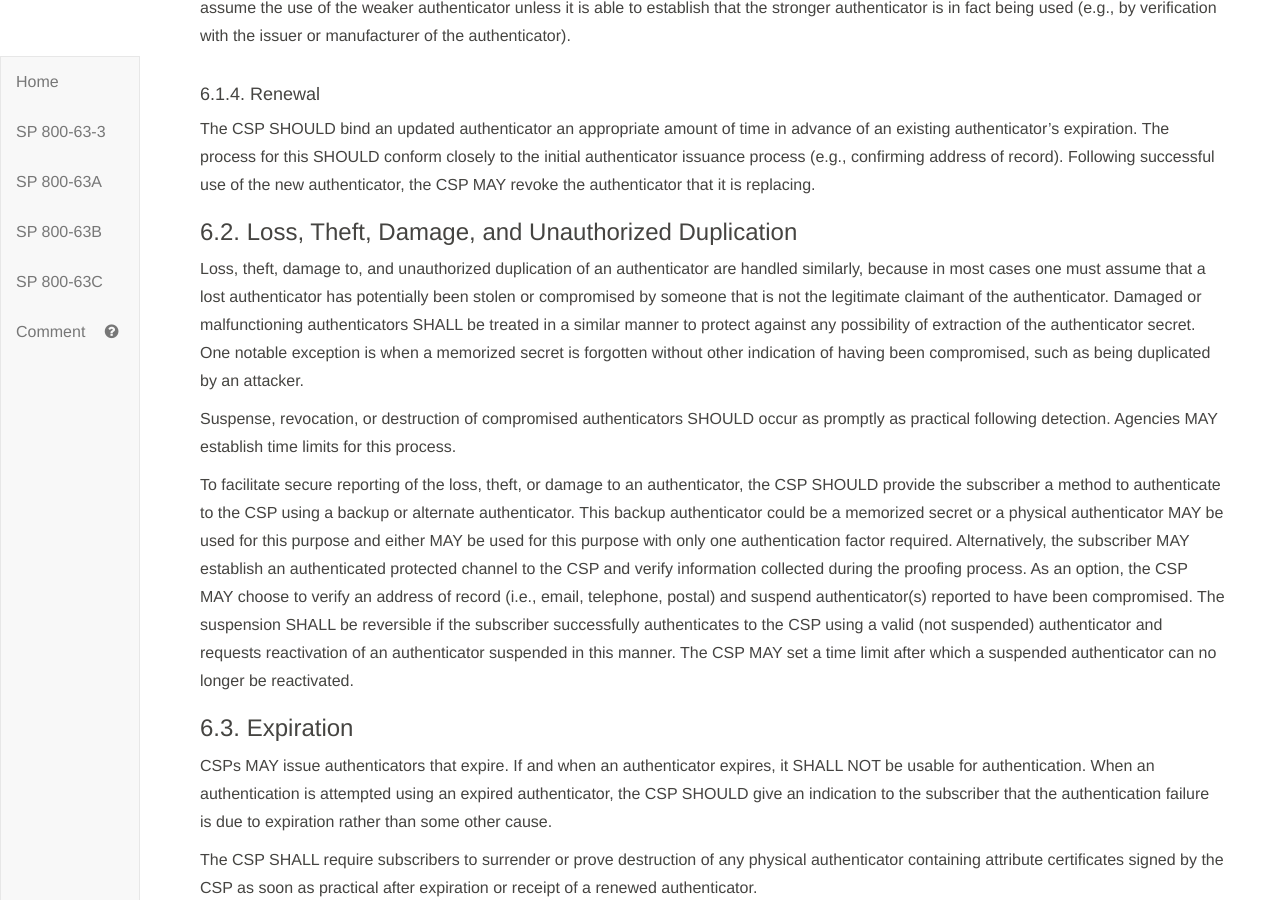
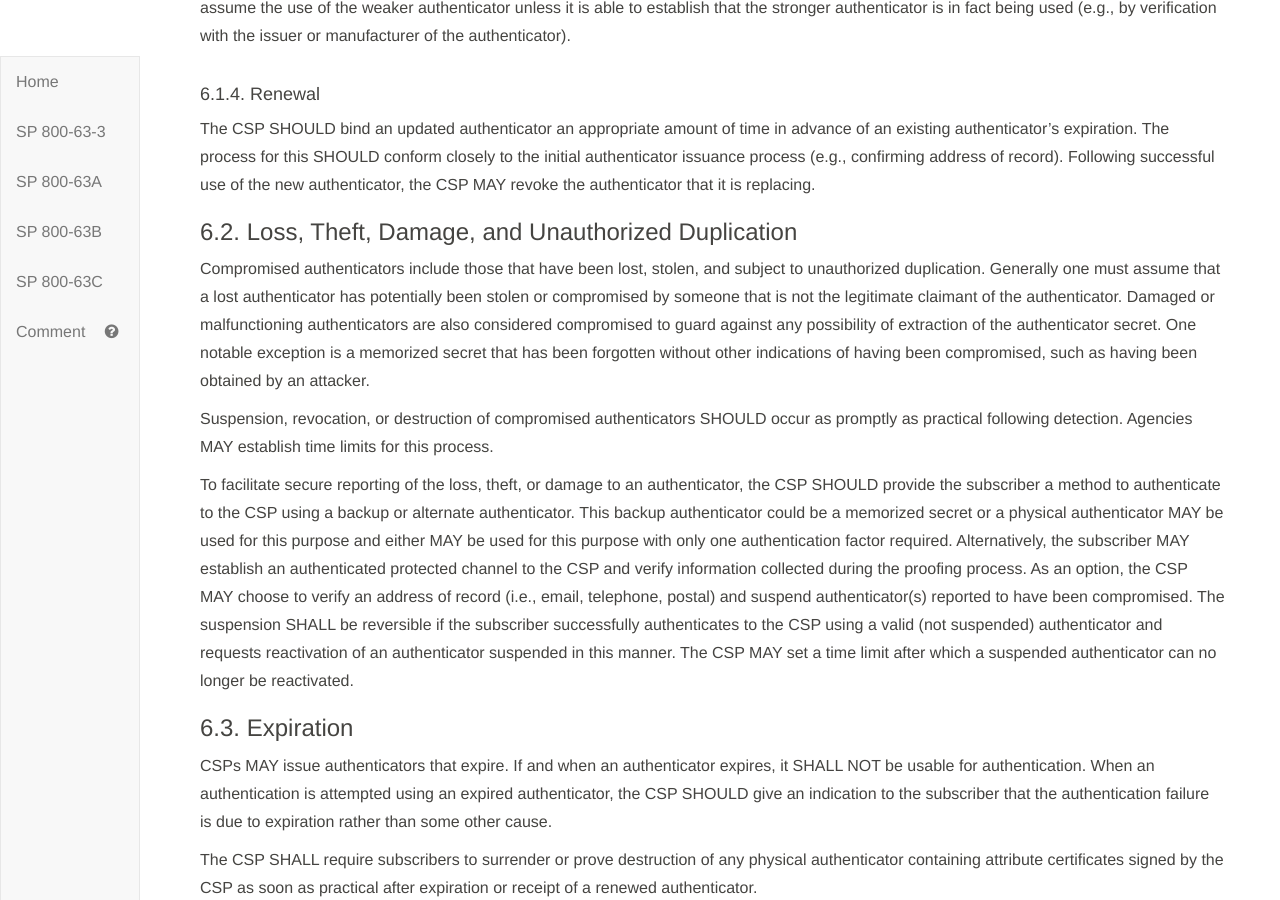
Before and after one commit to usnistgov/800-63-3, a Jekyll site: the page built from sp800-63b/sec6_lifecycle.md, in a window 1280 px wide and 900 px high, scrolled down 3002 px. Built offline with Jekyll 4.4.1, drawn with Linux system fonts in a browser that asks for light colours; our own code applies the rules of GitHub Pages for plain Markdown files.

Commit message:
Clarify compromised authenticator language. Closes #1601

```diff
--- a/sp800-63b/sec6_lifecycle.md
+++ b/sp800-63b/sec6_lifecycle.md
@@ -84,9 +84,9 @@ The CSP SHOULD bind an updated authenticator an appropriate amount of time in ad
 
 ### 6.2. Loss, Theft, Damage, and Unauthorized Duplication
 
-Loss, theft, damage to, and unauthorized duplication of an authenticator are handled similarly, because in most cases one must assume that a lost authenticator has potentially been stolen or compromised by someone that is not the legitimate claimant of the authenticator. Damaged or malfunctioning authenticators SHALL be treated in a similar manner to protect against any possibility of extraction of the authenticator secret. One notable exception is when a memorized secret is forgotten without other indication of having been compromised, such as being duplicated by an attacker.
+Compromised authenticators include those that have been lost, stolen, and subject to unauthorized duplication. Generally one must assume that a lost authenticator has potentially been stolen or compromised by someone that is not the legitimate claimant of the authenticator. Damaged or malfunctioning authenticators are also considered compromised to guard against any possibility of extraction of the authenticator secret. One notable exception is a memorized secret that has been forgotten without other indications of having been compromised, such as having been obtained by an attacker.
 
-Suspense, revocation, or destruction of compromised authenticators SHOULD occur as promptly as practical following detection. Agencies MAY establish time limits for this process.
+Suspension, revocation, or destruction of compromised authenticators SHOULD occur as promptly as practical following detection. Agencies MAY establish time limits for this process.
 
 To facilitate secure reporting of the loss, theft, or damage to an authenticator, the CSP SHOULD provide the subscriber a method to authenticate to the CSP using a backup or alternate authenticator. This backup authenticator could be a memorized secret or a physical authenticator MAY be used for this purpose and either MAY be used for this purpose with only one authentication factor required. Alternatively, the subscriber MAY establish an authenticated protected channel to the CSP and verify information collected during the proofing process. As an option, the CSP MAY choose to verify an address of record (i.e., email, telephone, postal) and suspend authenticator(s) reported to have been compromised. The suspension SHALL be reversible if the subscriber successfully authenticates to the CSP using a valid (not suspended) authenticator and requests reactivation of an authenticator suspended in this manner. The CSP MAY set a time limit after which a suspended authenticator can no longer be reactivated.
 
```
